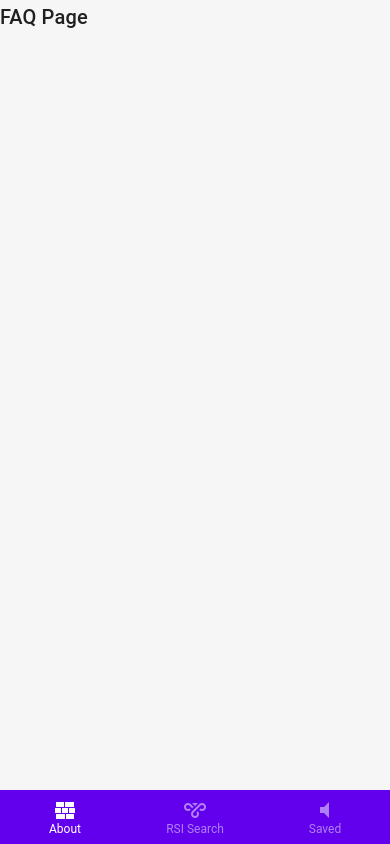
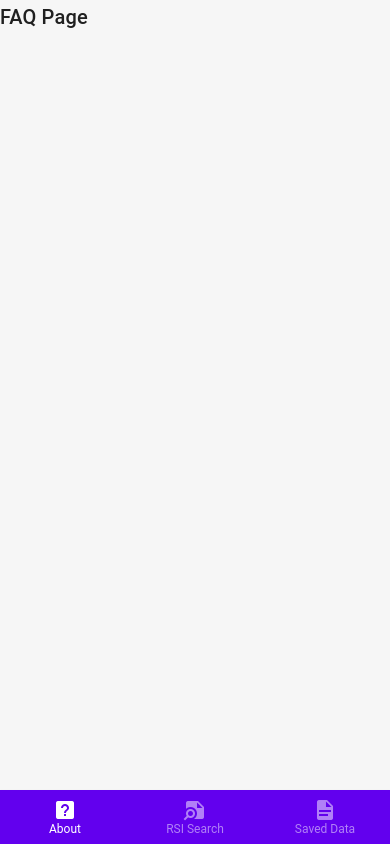
Before and after one commit to jramirez-codes/RSI-Investment-App, a React Native app: screen / in a window 390 px wide. Built offline with nearby package versions, Linux system fonts and the light colour scheme.

Commit message:
working Icons

```diff
--- a/components/mainContainer.js
+++ b/components/mainContainer.js
@@ -11,9 +11,9 @@ const SavedRoute = () => <SavedData/>;
 const MainContainer = () => {
   const [index, setIndex] = React.useState(0);
   const [routes] = React.useState([
-    { key: 'About', title: 'About', icon: "wall" },
-    { key: 'RSISearch', title: 'RSI Search', icon: "vpn" },
-    { key: 'Saved', title: 'Saved', icon: "volume-low" },
+    { key: 'About', title: 'About', icon: "help-box" },
+    { key: 'RSISearch', title: 'RSI Search', icon: "note-search" },
+    { key: 'Saved', title: 'Saved Data', icon: "file-document" },
   ]);
 
   const renderScene = BottomNavigation.SceneMap({
--- a/package.json
+++ b/package.json
@@ -16,6 +16,7 @@
     "crypto": "^1.0.1",
     "react": "17.0.2",
     "react-native": "0.68.2",
+    "react-native-cache": "^2.0.2",
     "react-native-chart-kit": "^6.12.0",
     "react-native-paper": "^4.12.1",
     "react-native-safe-area-context": "^3.0.0",
```
Also changed, not shown: 4 other files (tests, documents, lock files or other folders).
